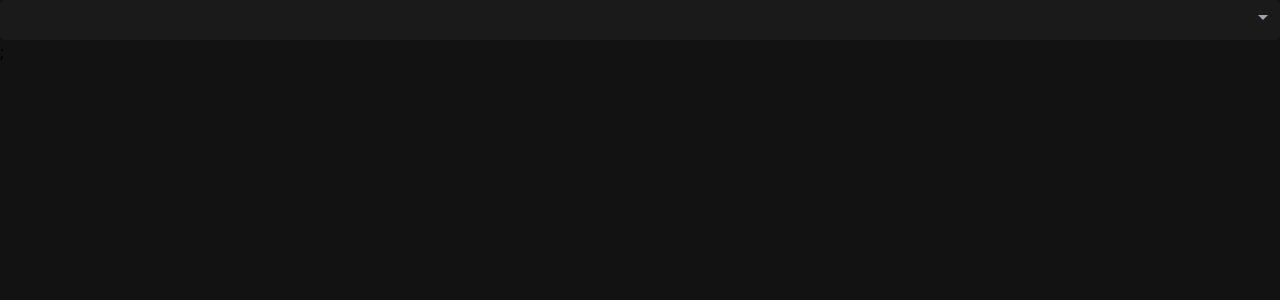
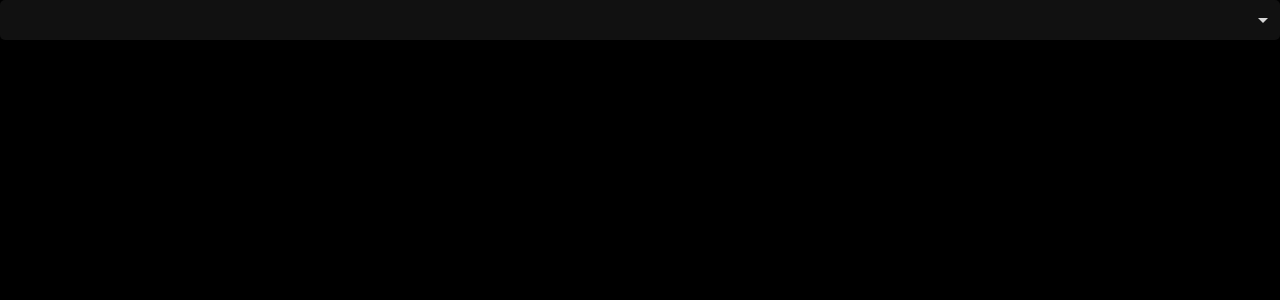
Before and after one commit to hebibov666/storeproject, a Next.js app: page /components/CustomSelect in a window 1280 px wide. Shown: the top 300 px of the page. Built offline with nearby package versions, Linux system fonts and the light colour scheme.

Commit message:
Commit for check

```diff
--- a/pages/components/CustomSelect.js
+++ b/pages/components/CustomSelect.js
@@ -1,34 +1,46 @@
 import { useState } from 'react';
 import ArrowDropDownIcon from '@mui/icons-material/ArrowDropDown';
 
-function CustomSelect({ title, options, selectOption, field, element, header,active }) {
+function CustomSelect({ title, options,selectOption,field,element,header,active}){
+{/*
+  // title: Seçim qutusunun üst hissəsində göstəriləcək başlıq mətni.
+ // options: İstifadəçinin seçə biləcəyi seçimlərin siyahısı.
+ // selectOption: İstifadəçinin seçim etdiyi zaman field option və index dəyərlərini ana komponentə ötürür. Və formikdə uyğun fieldin dəyərini dəyişir
+// field: Ul listdən  seçilən seçimin formikdə hansı fieldi dəyişdirəcəyini göstərmək üçün istifadə olunur.
+ // element: Seçim qutusunun başlığında göstəriləcək elementin növünü göstərir (input və ya h1).
+// header: Mobil cihazlarda açılır menünün başlığını göstərir.
+ // active: Seçim qutusunun aktiv və ya deaktiv olacağını təyin etmək üçündür.
+*/}
+
+    // Seçim qutusunun açılıb bağlanmasını nəzarət etmək üçün bir state.
     const [isActive, setIsActive] = useState(false);
 
+    // Seçim qutusunun açılıb bağlanmasını təmin edən funksiya.
     const toggleClass = () => {
         setIsActive(!isActive);
     };
 
+    // Input elementinə klikləndiyi zaman seçim qutusunun bağlanmasını önləmək üçün istifadə olunan funksiya.
     const handleInputClick = (e) => {
-        e.stopPropagation(); // Bu, input tıklandığında toggleClass'ın çalışmasını engeller
+        e.stopPropagation();
     };
-
     return (
-        <div onClick={toggleClass} className={`${active===false ? "pointer-events-none border-0" : null } relative transition-all duration-500 w-full h-[40px] overflow-hidden ${isActive ? "active-select" : ""}`}>
-            <div className={`relative h-[40px] ${active===false ? "bg-[#383838]" : "bg-[#1A1A1A]" }  flex justify-between rounded-[5px]  p-[5px]`}>
-                <h1 className='text-[#9CA3AF]'>{title}</h1>
-                <ArrowDropDownIcon className="w-[30px] text-[#9CA3AF]" />
+        <div onClick={toggleClass} className={`${active === false ? "pointer-events-none border-0" : null} relative w-full h-[40px] overflow-hidden ${isActive ? "active-select" : " "}`}>
+            <div className={`relative h-[40px] ${active === false ? "bg-[#3B3B3B] border-0" : "bg-[#111111]"} pl-2 flex justify-between items-center rounded-[5px] p-[5px]`}>
+                <h1 className='text-[#ffffffd5]'>{title}</h1>
+                <ArrowDropDownIcon style={isActive === true ? { rotate: "180deg" } : { rotate: "0deg" }} className="w-[30px] transition-all duration-500 text-[#ffffffd5]" />
             </div>
-            <div className='menu-container min-[552px]:mt-[10px]'>
-                <div className='mobile flex flex-col'>
-                    <div className='flex flex-col items-center justify-center gap-[10px]  h-auto bg-[#1F1F1F] rounded-t-[10px] pt-[10px] pb-[15px]'>
-                        <sapn className="min-[552px]:hidden bg-white rounded-[10px] w-[60px] h-[5px] flex"></sapn>
+            <div className='menu-container min-[552px]:mt-[10px] h-auto'>
+                <div className='mobile bg-[#111111] flex flex-col rounded-t-[10px]'>
+                    <div className='flex flex-col items-center justify-center gap-[10px] h-auto pt-[10px] pb-[5px]'>
+                        <span className="min-[552px]:hidden bg-white rounded-[10px] w-[60px] h-[5px] flex"></span>
                         <h1 className={`min-[552px]:hidden text-white select-header-title`}>{header}</h1>
-                        {element === "input" ? <input type="text" placeholder="Axtar..." className='outline-none w-[95%] h-[40px] min-[552px]:w-[98%] rounded-[7px] p-[5px] text-[#9CA3AF] bg-[#151515]' onClick={handleInputClick}></input> : null}
+                        {element === "input" ? <input type="text" placeholder="Axtar..." className='outline-none w-[95%] h-[40px] min-[552px]:w-[98%] rounded-[7px] p-[5px] text-[#9CA3AF] bg-[#1F1F1F]' onClick={handleInputClick}></input> : null}
                     </div>
-                    <ul className={`w-full bg-[#1F1F1F] transition-all duration-500 rounded h-[250px] scroll overflow-y-scroll ${isActive ? "" : "hidden"}`}>
+                    <ul className={`w-full bg-[#111111] h-auto max-h-[250px] scroll overflow-y-scroll`}>
                         {options?.map((option, index) => (
                             <li key={index} onClick={() => selectOption(field, option, index)}
-                                className="cursor-pointer hover:text-white flex items-center text-[#9CA3AF] border-b-[1px] border-[#111111] text-[18px] h-[45px] p-[5px] pl-[10px]">{option}</li>
+                                className="cursor-pointer hover:text-[#ffffffd5] flex items-center text-[#9CA3AF] border-b-[1px] border-[#111111] text-[18px] h-[45px] pl-[10px]">{option}</li>
                         ))}
                     </ul>
                 </div>
--- a/pages/components/FormComponent.js
+++ b/pages/components/FormComponent.js
@@ -1,6 +1,6 @@
 function Form({children,onSubmit}){
     return(
-        <form onSubmit={onSubmit}  className="flex mt-[70px] min-[552px]:mt-[140px]  pb-[50px] flex-col gap-[20px] items-center justify-center w-[50%] max-[552px]:w-[90%] max-[552px]:h-full">
+        <form onSubmit={onSubmit}  className="flex  mt-[70px] min-[552px]:mt-[140px]  pb-[50px] flex-col gap-[20px] items-center justify-center w-[50%] max-[552px]:w-[90%] max-[552px]:h-full">
            {children}
             </form>
     )
--- a/styles/globals.css
+++ b/styles/globals.css
@@ -17,26 +17,15 @@
 }
 
 body {
-background: #121212;
+background: #000000;
 user-select: none;
 }
-.mainslider{
-  background: #8A2BE2 !important;
-  width: 100% !important;
-  height: 100% !important;
-  border-top-left-radius: 45px;
-  border-bottom-left-radius: 45px;
-  margin-right: 0px !important;
-  display: flex !important;
-  align-items: center !important;
-  padding-right: 30px !important;
-  overflow: visible;
+body::-webkit-scrollbar{
+  width: 3px;
 }
-.item{
-  position: absolute !important;
-  z-index: 1 !important;
-  top:0px !important;
-  left: 0px !important;
+body::-webkit-scrollbar-thumb{
+  background: rgba(73, 73, 73, 0.479);
+  border-radius: 10px;
 }
 .scroll::-webkit-scrollbar{
   width: 5px;
@@ -47,11 +36,10 @@ user-select: none;
 }
 
 .active-select{
-  background: #121212;
+  background: #000000;
  height:auto !important;
  overflow: visible;
 }
-
 @media screen and (max-width:552px){
   .active-select .mobile{
     position: fixed;
@@ -60,7 +48,7 @@ user-select: none;
     left: 0;
     width: 100%;
     max-height: 70% !important;
-    transition: all 1s;
+    transition: all 1s ease;
   }
   .active-select ul{
     height: 100%;
```
